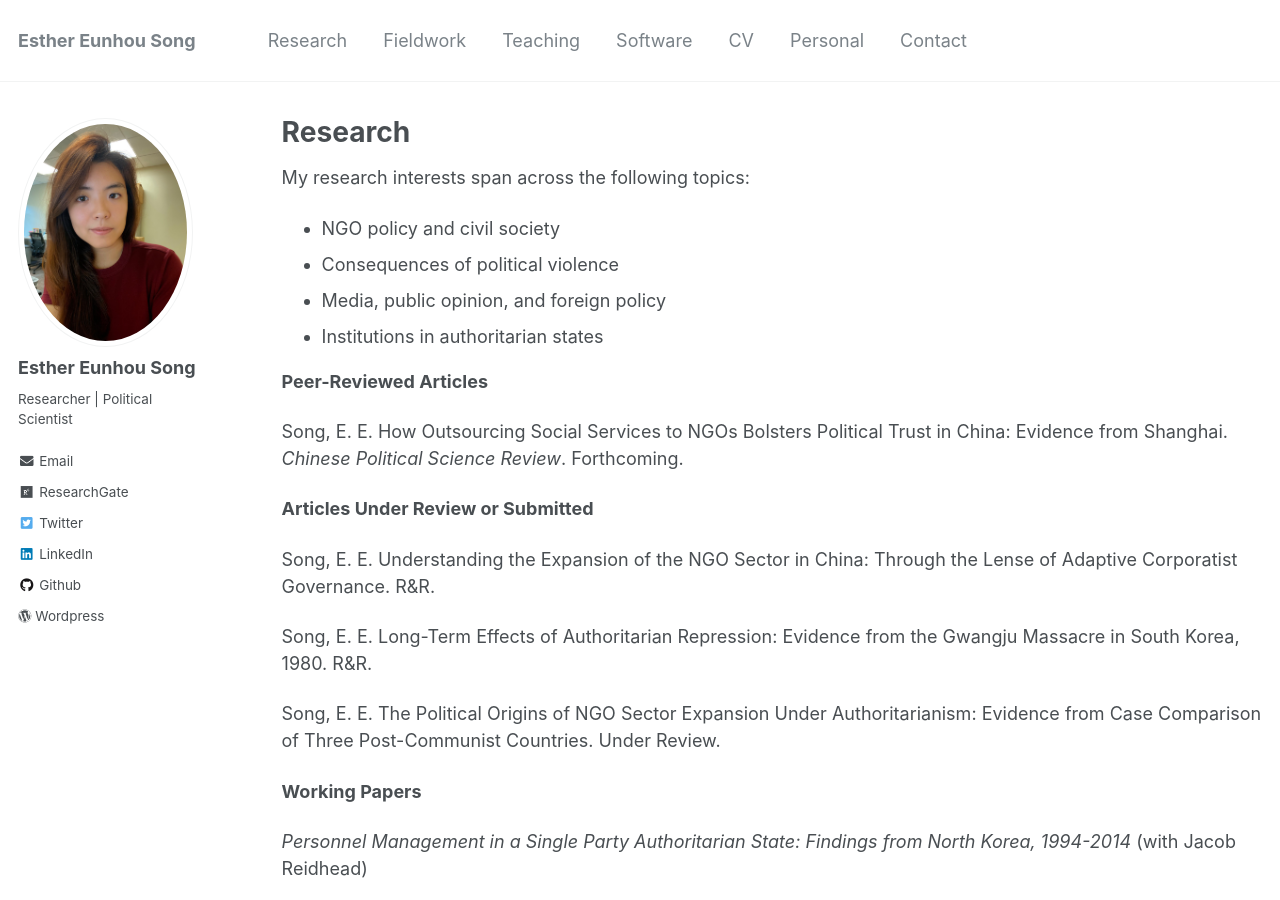
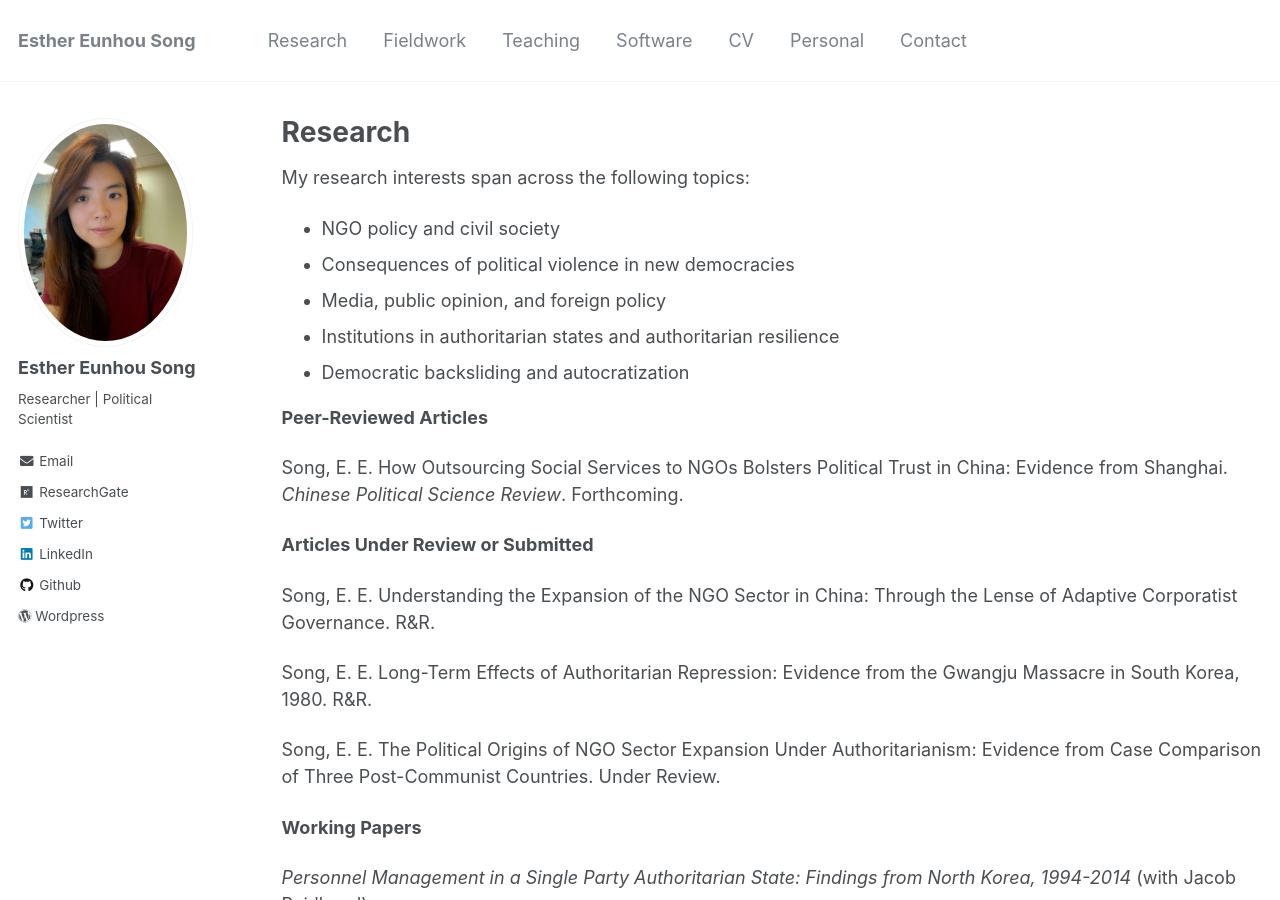
Before and after one commit to ehsong/ehsong.github.io, a Jekyll site: the page built from _pages/research.md, in a window 1280 px wide and 900 px high. Built offline with Jekyll 4.4.1, drawn with Linux system fonts in a browser that asks for light colours.

Commit message:
Update research.md

```diff
--- a/_pages/research.md
+++ b/_pages/research.md
@@ -10,9 +10,10 @@ author_profile: true
 My research interests span across the following topics:
 
 - NGO policy and civil society
-- Consequences of political violence
+- Consequences of political violence in new democracies
 - Media, public opinion, and foreign policy
-- Institutions in authoritarian states
+- Institutions in authoritarian states and authoritarian resilience
+- Democratic backsliding and autocratization
 
 **Peer-Reviewed Articles**
 
```
